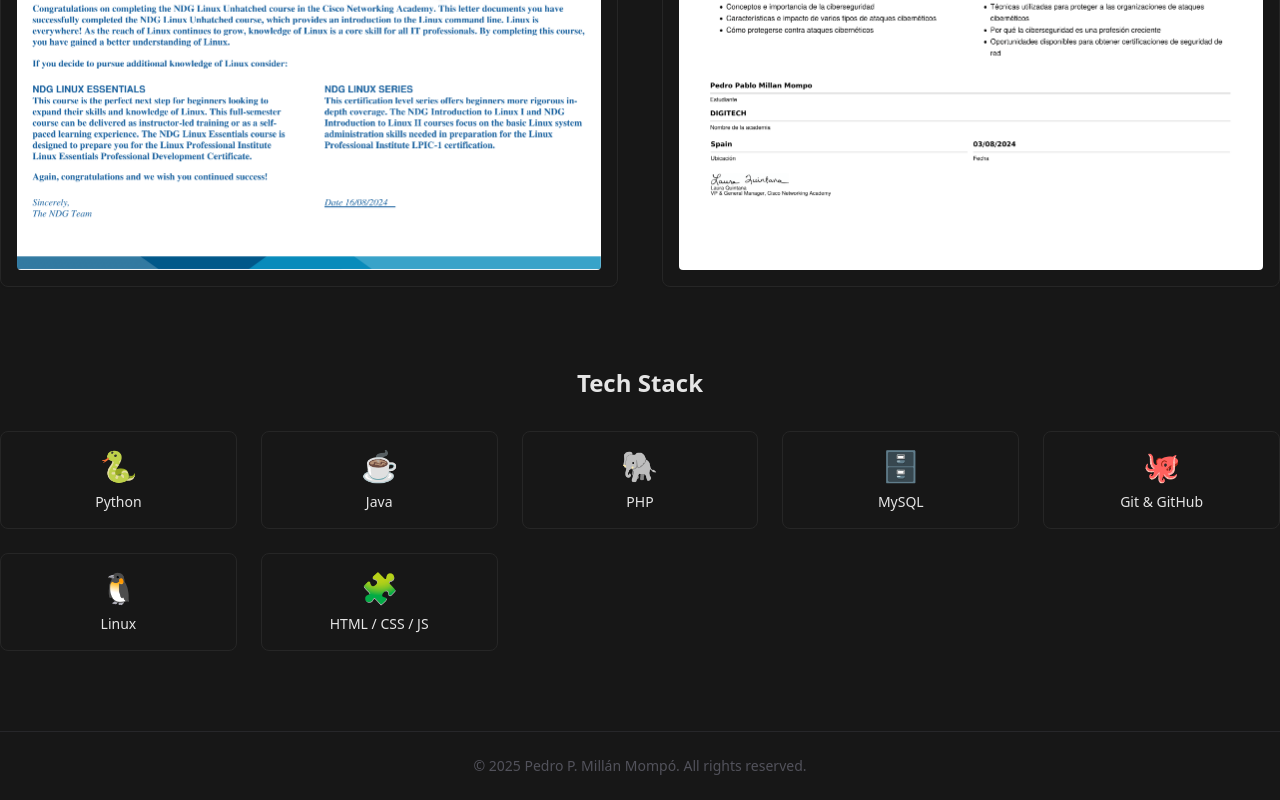
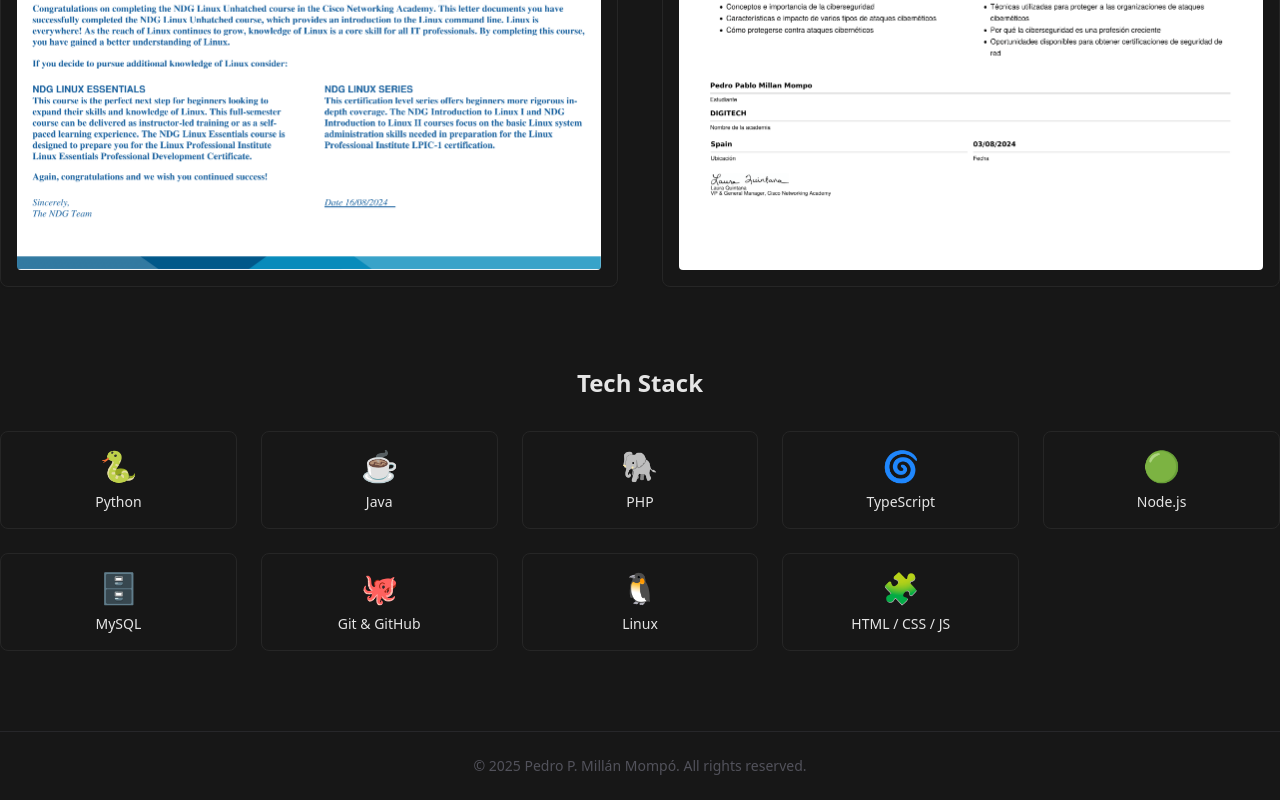
Before and after one commit to pedro-millan/pedro-millan-portfolio, a React (Vite) app: page /#/about in a window 1280 px wide. Shown: the part 1324-2124 px from the top of the page. Built offline with nearby package versions, Linux system fonts and the light colour scheme.

Commit message:
chore: adding items to tech stack

```diff
--- a/src/features/about/AboutPage.tsx
+++ b/src/features/about/AboutPage.tsx
@@ -91,6 +91,8 @@ export default function AboutPage() {
       { name: "Python", icon: "🐍" },
       { name: "Java", icon: "☕" },
       { name: "PHP", icon: "🐘" },
+      { name: "TypeScript", icon: "🌀" },
+      { name: "Node.js", icon: "🟢" },
       { name: "MySQL", icon: "🗄️" },
       { name: "Git & GitHub", icon: "🐙" },
       { name: "Linux", icon: "🐧" },
```
